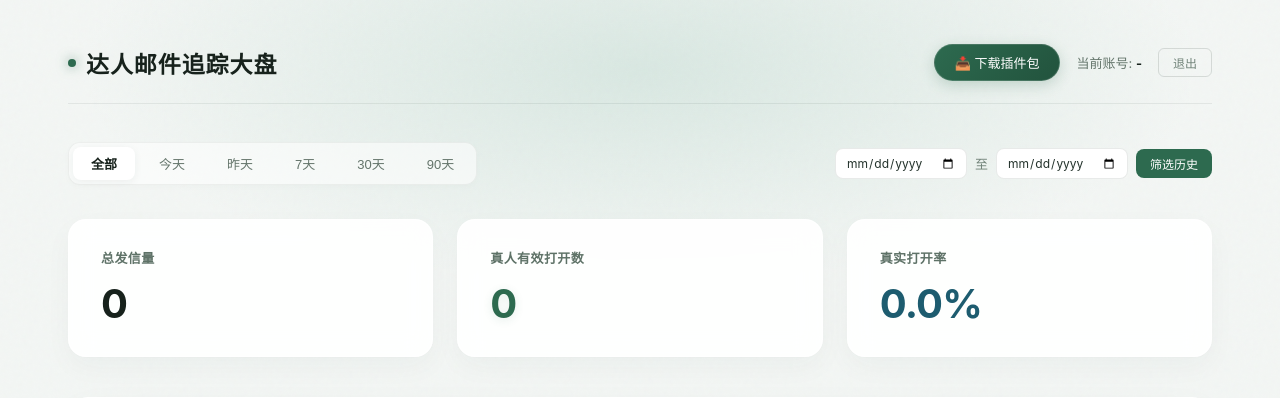
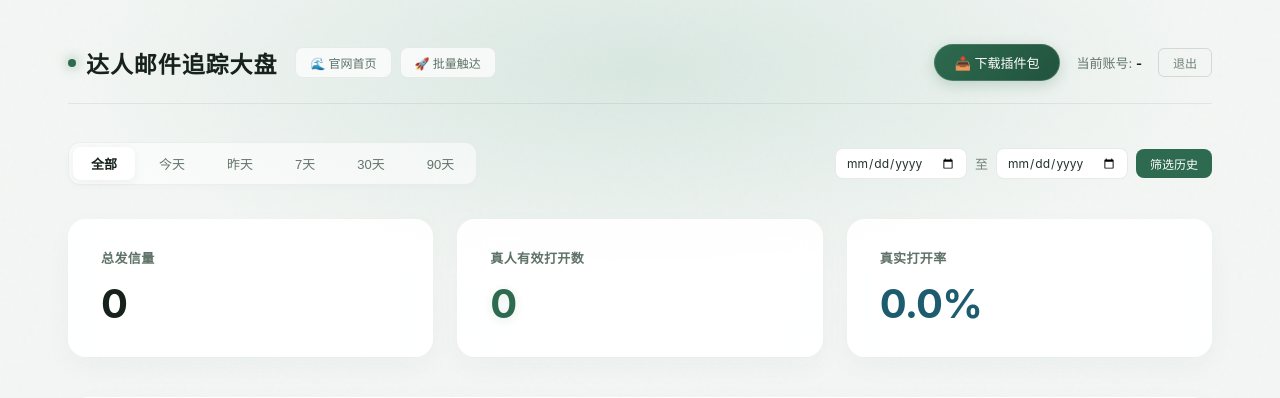
Before and after one commit to yanxinc07-lab/mail-tracker, a FastAPI app: page /dashboard in a window 1280 px wide. Shown: the top 398 px of the page. Run offline with FastAPI, Linux system fonts and the light colour scheme; some libraries are stand-ins or nearby versions.

Commit message:
Update dashboard.html

```diff
--- a/templates/dashboard.html
+++ b/templates/dashboard.html
@@ -24,6 +24,32 @@
             position: relative;
             overflow-x: hidden;
         }
+        /* 顶部回廊导航药丸 */
+.top-nav-group {
+    display: flex;
+    align-items: center;
+    gap: 8px;
+    margin-left: 18px;
+}
+.nav-link-pill {
+    text-decoration: none;
+    padding: 6px 14px;
+    border-radius: 8px;
+    font-size: 12px;
+    font-weight: 500;
+    color: #5E7267;
+    background: rgba(255, 255, 255, 0.7);
+    border: 1px solid rgba(36, 51, 44, 0.08);
+    transition: all 0.2s ease;
+    display: inline-flex;
+    align-items: center;
+    gap: 4px;
+}
+.nav-link-pill:hover {
+    color: #17221C;
+    background: #FFFFFF;
+    box-shadow: 0 2px 6px rgba(36, 51, 44, 0.06);
+}
 
         /* 纯代码轻量宣纸纤维噪点层 */
         body::before {
@@ -688,7 +714,13 @@
 
     <div class="container" id="mainContainer">
         <div class="header-box">
-            <div class="header">达人邮件追踪大盘</div>
+            <div style="display: flex; align-items: center;">
+    <div class="header">达人邮件追踪大盘</div>
+    <div class="top-nav-group">
+        <a href="/" class="nav-link-pill">🌊 官网首页</a>
+        <a href="/outreach" class="nav-link-pill">🚀 批量触达</a>
+    </div>
+</div>
             <div class="user-info">
                 <a href="/api/download_extension" class="download-btn">📥 下载插件包</a>
                 <span>当前账号: <b id="userEmailText" style="color: #17221C;">-</b></span>
```
